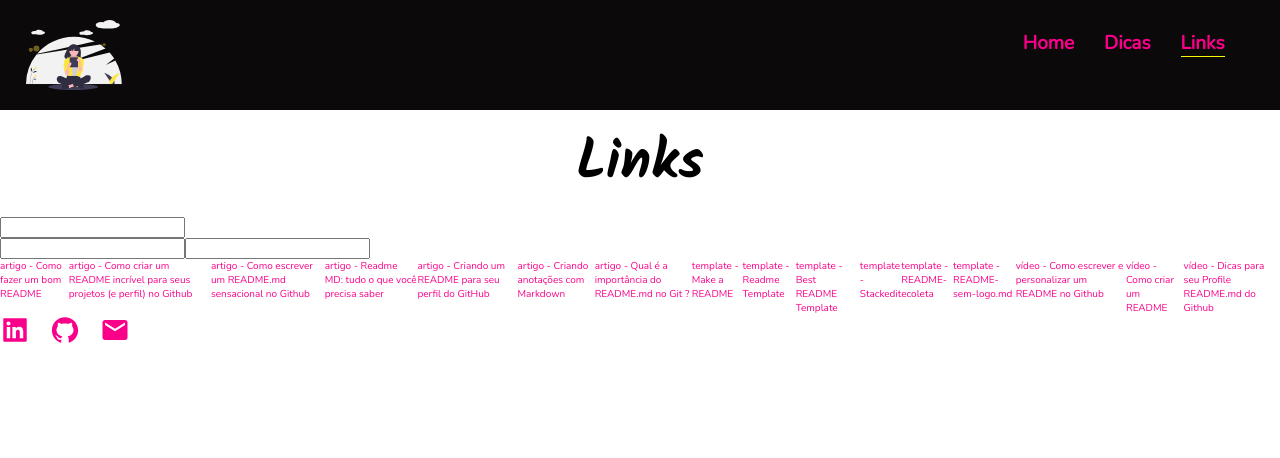
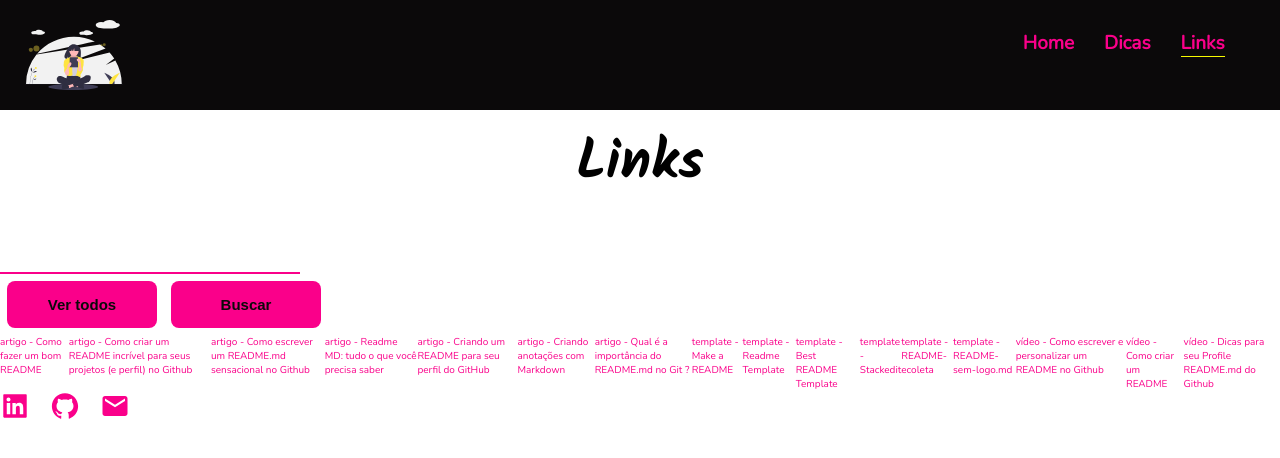
Before and after one commit to LarisseLima/hello-readme, a React (Create React App) app: page /links in a window 1280 px wide. Shown: the top 458 px of the page. Built offline with nearby package versions, Linux system fonts and the light colour scheme.

Commit message:
Adiciona componente Button

```diff
--- /dev/null
+++ b/src/Components/Buttons/Button.jsx
@@ -0,0 +1,16 @@
+import React from 'react';
+import { Link } from 'react-router-dom'
+import '../../Styles/Components/button.css';
+
+const Button = ({ path, btnText, onClick }) => {
+    return (
+
+        <Link to={path}>
+            <button onClick={onClick}>
+                <span className='btn-span'>{btnText}</span>
+            </button>
+        </Link>
+    )
+}
+
+export default Button;
--- a/src/Components/Input.jsx
+++ b/src/Components/Buttons/Input.jsx
@@ -1,5 +1,6 @@
 import React from 'react';
-import '../Styles/Components/input.css';
+import Button from './Button'
+import '../../Styles/Components/input.css';
 
 
 const Input = ({ type, onChange, placeholder, value, onClick, refresh }) => {
@@ -11,8 +12,8 @@ const Input = ({ type, onChange, placeholder, value, onClick, refresh }) => {
             </div>
 
             <div>
-                <input onClick={refresh} btnText="Ver todos" />
-                <input onClick={onClick} btnText="Buscar" />
+                <Button onClick={refresh} btnText="Ver todos" />
+                <Button onClick={onClick} btnText="Buscar" />
             </div>
 
         </div>
--- a/src/Pages/Links.jsx
+++ b/src/Pages/Links.jsx
@@ -3,7 +3,7 @@ import Sidebar from '../Components/Sidebar';
 import Footer from '../Components/Footer/Footer';
 import data from '../Services/api.json';
 import PageTitle from '../Components/PageTitle/PageTitle';
-import Input from '../Components/Input'
+import Input from '../Components/Buttons/Input'
 import '../Styles/Pages/links.css';
 
 
--- /dev/null
+++ b/src/Styles/Components/button.css
@@ -0,0 +1,43 @@
+button {
+    display: inline-block;
+    border-radius: 8px;
+    background-color:  #fa008a;
+    border: none;
+    color: #0B090A;
+    text-align: center;
+    font-size: 15px;
+    padding: 15px;
+    width: 150px;
+    transition: all 0.5s;
+    cursor: pointer;
+    margin: 7px;
+}
+
+button span {
+    cursor: pointer;
+    display: inline-block;
+    position: relative;
+    transition: 0.5s;
+}
+
+button span:after {
+    content: '\00bb';
+    position: absolute;
+    opacity: 0;
+    top: 0;
+    right: -20px;
+    transition: 0.5s;
+}
+
+button:hover span {
+    padding-right: 25px;
+}
+
+button:hover span:after {
+    opacity: 1;
+    right: 0;
+}
+
+.btn-span{
+    color: #0B090A;
+}
--- a/src/Styles/Components/input.css
+++ b/src/Styles/Components/input.css
@@ -1,9 +1,9 @@
 
-input[type=text] {
+input{
     border: none;
-    border-bottom: 2px solid #AF7595;
+    border-bottom: 2px solid #fa008a;
     width: 300px;
-    padding: 15px;
+    padding: 20px;
     outline: none;
     text-align: center;
     margin-right: 20px;
```
